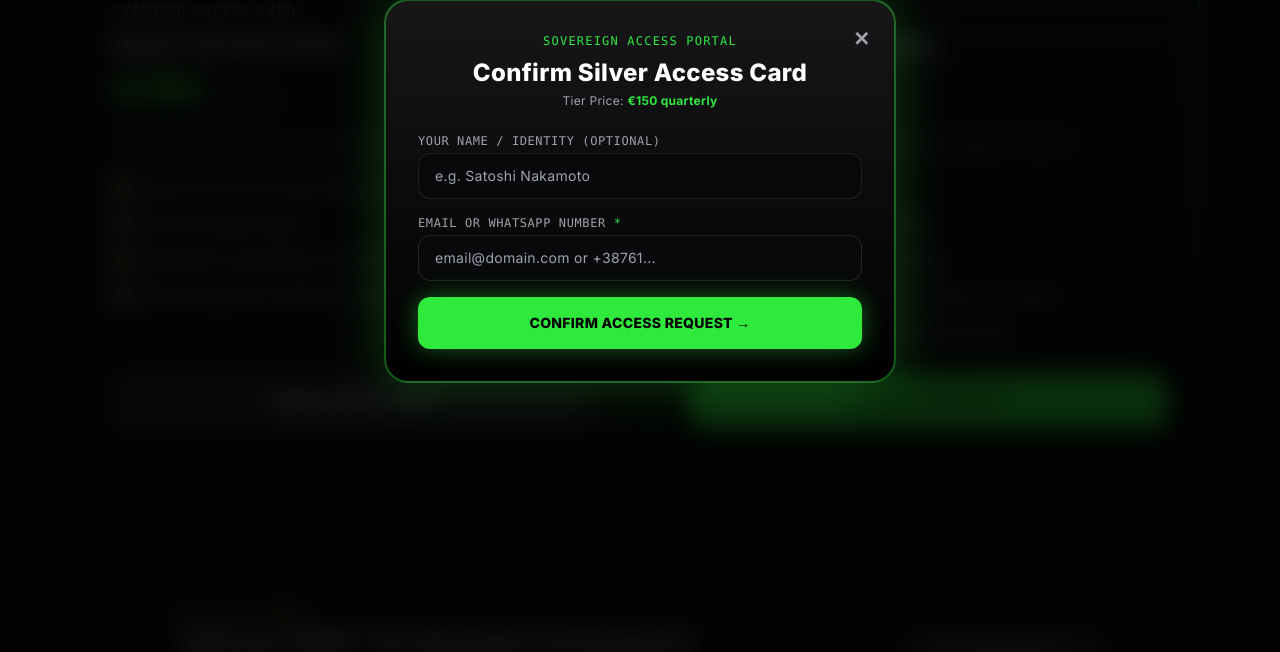
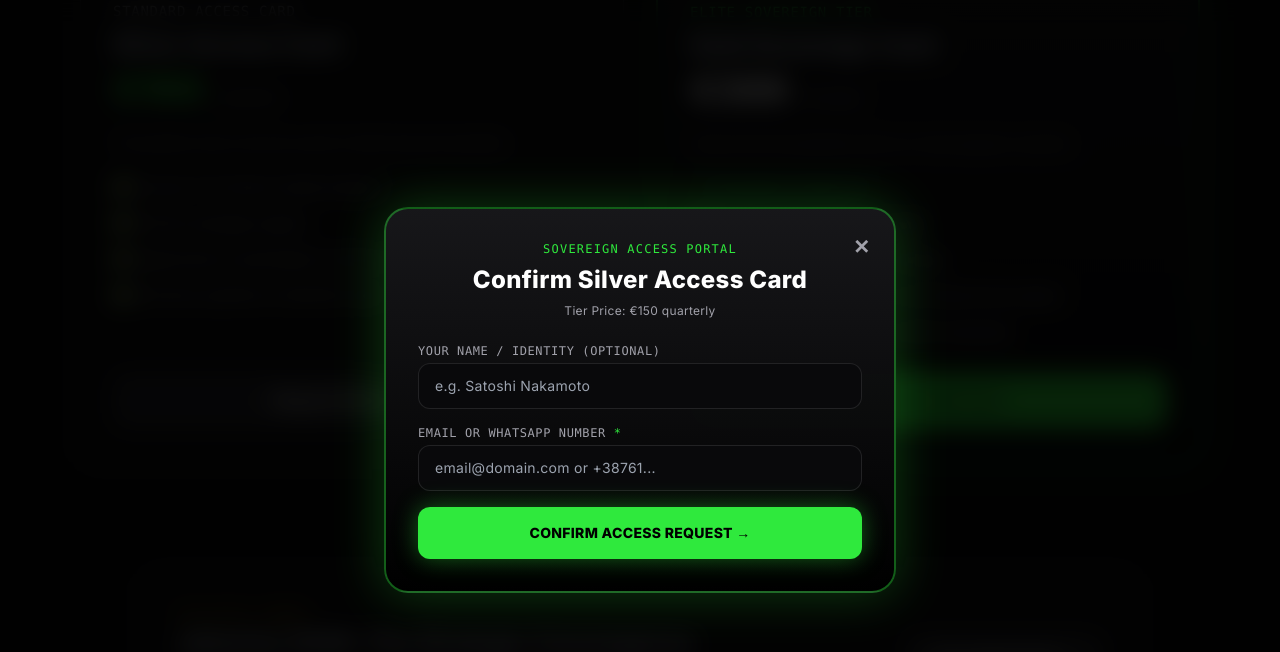
Before and after one commit to Mirb88/MirbInvestments-Web3, a Next.js app: page /club in a window 1280 px wide. Both pictures are taken after a click on the button "Request Silver Card". Shown: the part 851-1503 px from the top of the page. Built offline with nearby package versions, Linux system fonts and the light colour scheme; no server answers.

Commit message:
sync: Update Jahorina modal text and dynamic scroll position alignment

```diff
--- a/src/app/club/page.tsx
+++ b/src/app/club/page.tsx
@@ -9,6 +9,7 @@ export default function EliteClubPage() {
   const [isMounted, setIsMounted] = useState(false);
   const [isModalOpen, setIsModalOpen] = useState(false);
   const [selectedTier, setSelectedTier] = useState<{ name: string; price: string } | null>(null);
+  const [scrollPosition, setScrollPosition] = useState(0);
 
   // Form States
   const [contactInfo, setContactInfo] = useState('');
@@ -23,6 +24,8 @@ export default function EliteClubPage() {
   if (!isMounted) return null;
 
   const openRequestModal = (tierName: string, price: string) => {
+    // Bilježimo tačnu poziciju skrola da modal izroni u visini korisčevog pogleda
+    setScrollPosition(window.scrollY);
     setSelectedTier({ name: tierName, price });
     setIsModalOpen(true);
   };
@@ -42,8 +45,8 @@ export default function EliteClubPage() {
         userId: `guest_${Date.now()}`,
         email: contactInfo,
         name: userName || 'Sovereign Guest',
-        subject: `Access Request: ${selectedTier?.name} (${selectedTier?.price})`,
-        message: `Direct request for ${selectedTier?.name} (${selectedTier?.price}). Contact: ${contactInfo}`,
+        subject: `Interest Request: ${selectedTier?.name} (${selectedTier?.price})`,
+        message: `Direct interest request for ${selectedTier?.name} (${selectedTier?.price}). Contact: ${contactInfo}`,
         status: 'new',
         createdAt: serverTimestamp()
       });
@@ -51,12 +54,12 @@ export default function EliteClubPage() {
       setIsModalOpen(false);
       setContactInfo('');
       setUserName('');
-      setNotification(`Request submitted for ${selectedTier?.name}! Our elite team will reach out shortly.`);
+      setNotification(`Interest registered for ${selectedTier?.name}! Our elite team will reach out with all details.`);
       setTimeout(() => setNotification(null), 5000);
     } catch (error) {
       console.error('Firebase Error:', error);
       setIsModalOpen(false);
-      setNotification(`Request recorded! Welcome to ${selectedTier?.name}.`);
+      setNotification(`Interest recorded for ${selectedTier?.name}!`);
       setTimeout(() => setNotification(null), 5000);
     } finally {
       setIsSubmitting(false);
@@ -77,10 +80,13 @@ export default function EliteClubPage() {
         </div>
       )}
 
-      {/* LUKSUZNI STAKLENI SOVEREIGN MODAL */}
+      {/* LUKSUZNI STAKLENI SOVEREIGN MODAL DINAMIČKI POZICIONIRAN */}
       {isModalOpen && (
-        <div className="fixed inset-0 z-50 flex items-center justify-center p-4 bg-black/80 backdrop-blur-md animate-fadeIn">
-          <div className="bg-gradient-to-b from-zinc-900/95 to-black border-2 border-[#2FE93D]/40 rounded-3xl p-6 sm:p-8 max-w-lg w-full shadow-[0_0_50px_rgba(47,233,61,0.25)] relative">
+        <div
+          className="absolute inset-x-0 z-50 flex items-center justify-center p-4 bg-black/85 backdrop-blur-md animate-fadeIn"
+          style={{ top: `${scrollPosition}px`, minHeight: '100vh' }}
+        >
+          <div className="bg-gradient-to-b from-zinc-900/95 to-black border-2 border-[#2FE93D]/40 rounded-3xl p-6 sm:p-8 max-w-lg w-full shadow-[0_0_50px_rgba(47,233,61,0.25)] relative my-auto">
 
             <button
               onClick={() => setIsModalOpen(false)}
@@ -93,11 +99,13 @@ export default function EliteClubPage() {
               <span className="text-xs font-mono uppercase tracking-widest text-[#2FE93D] block mb-2">
                 Sovereign Access Portal
               </span>
-              <h3 className="text-2xl font-black text-white">
-                Confirm {selectedTier?.name}
+              <h3 className="text-2xl font-black text-white leading-tight">
+                {selectedTier?.name.includes('Summit') ? 'Jahorina 2026: Strategic Convergence' : `Confirm ${selectedTier?.name}`}
               </h3>
-              <p className="text-zinc-400 text-xs mt-1">
-                Tier Price: <strong className="text-[#2FE93D]">{selectedTier?.price}</strong>
+              <p className="text-zinc-400 text-xs mt-2">
+                {selectedTier?.name.includes('Summit')
+                  ? 'Confirm your interest to receive direct event details and briefing.'
+                  : `Tier Price: ${selectedTier?.price}`}
               </p>
             </div>
 
@@ -280,7 +288,7 @@ export default function EliteClubPage() {
             </p>
           </div>
           <button
-            onClick={() => openRequestModal('Jahorina 2026 Summit', 'Invitation Only')}
+            onClick={() => openRequestModal('Jahorina 2026 Strategic Convergence', 'Invitation Only')}
             className="px-6 py-3 rounded-xl bg-zinc-800 hover:bg-zinc-700 text-white font-medium text-sm transition-all border border-white/10 whitespace-nowrap cursor-pointer"
           >
             Learn About Event →
```
